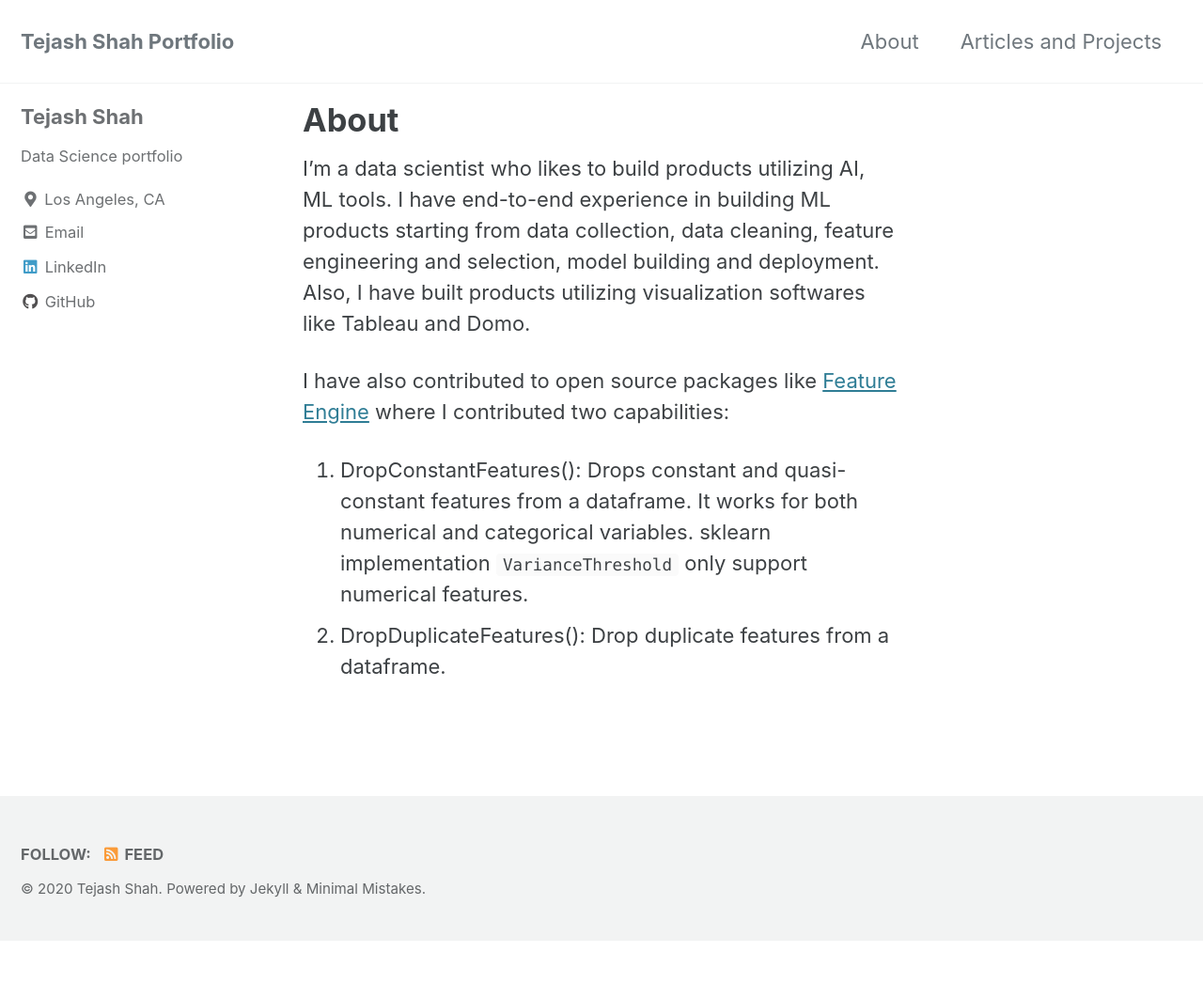
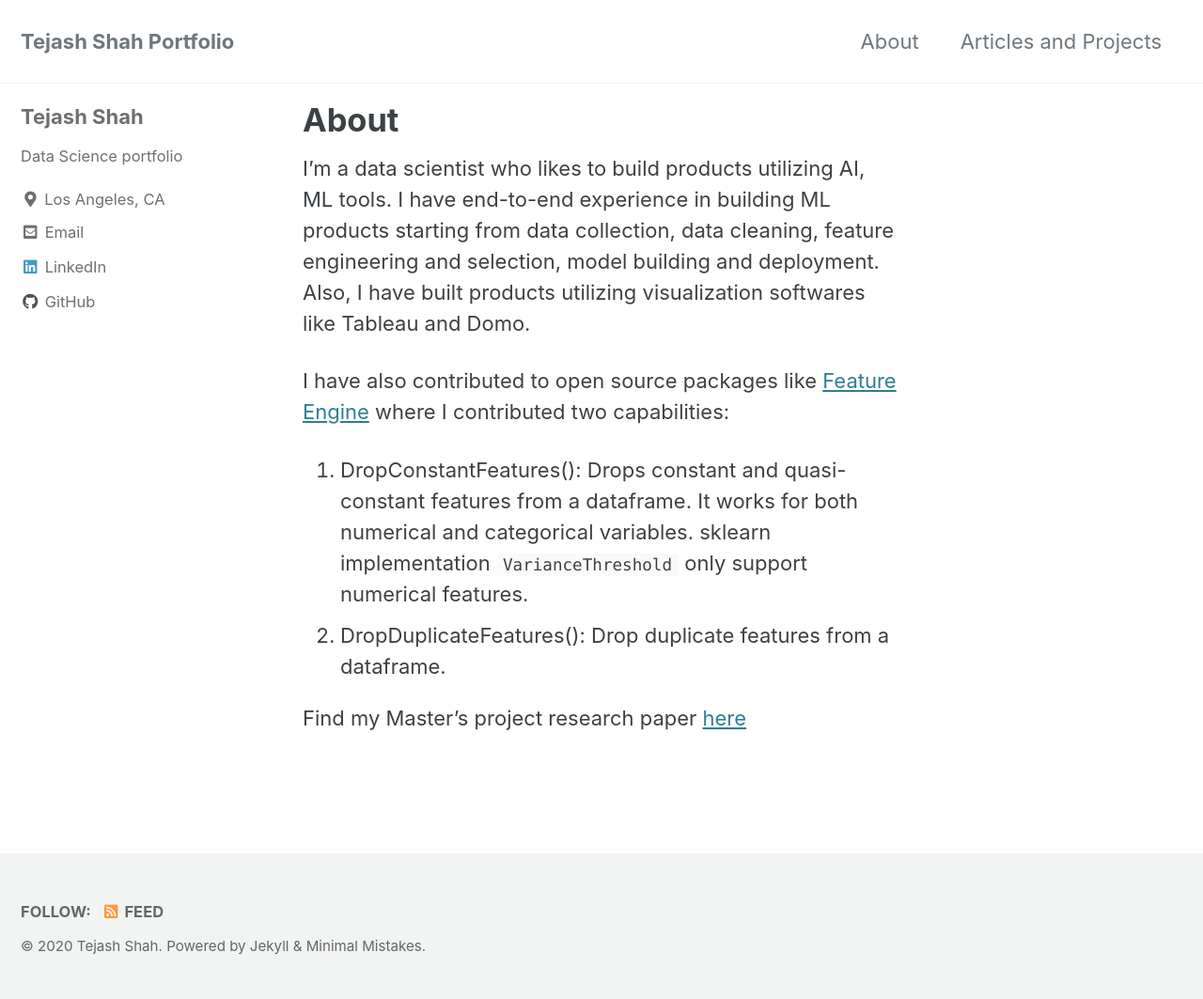
Before and after one commit to Tejash-Shah/Tejash-Shah.github.io, a Jekyll site: the page built from _pages/about.md, in a window 1280 px wide. Shown: the whole page at 94% size. Built offline with Jekyll 4.4.1, drawn with Linux system fonts in a browser that asks for light colours; cached includes are drawn as plain includes; before the commit the page ends 1001 px from its top, so only the background shows below that.

Commit message:
modify add

````diff
--- a/_pages/about.md
+++ b/_pages/about.md
@@ -9,3 +9,5 @@ I have also contributed to open source packages like [Feature Engine](https://gi
 
 1. DropConstantFeatures(): Drops constant and quasi-constant features from a dataframe. It works for both numerical and categorical variables. sklearn implementation ```VarianceThreshold``` only support numerical features.
 2. DropDuplicateFeatures(): Drop duplicate features from a dataframe.
+
+Find my Master's project research paper [here](https://www.researchgate.net/publication/325659247_Machine_Learning_Models_for_Predicting_Fracture_Strength_of_Porous_Ceramics_and_Glasses)
````
